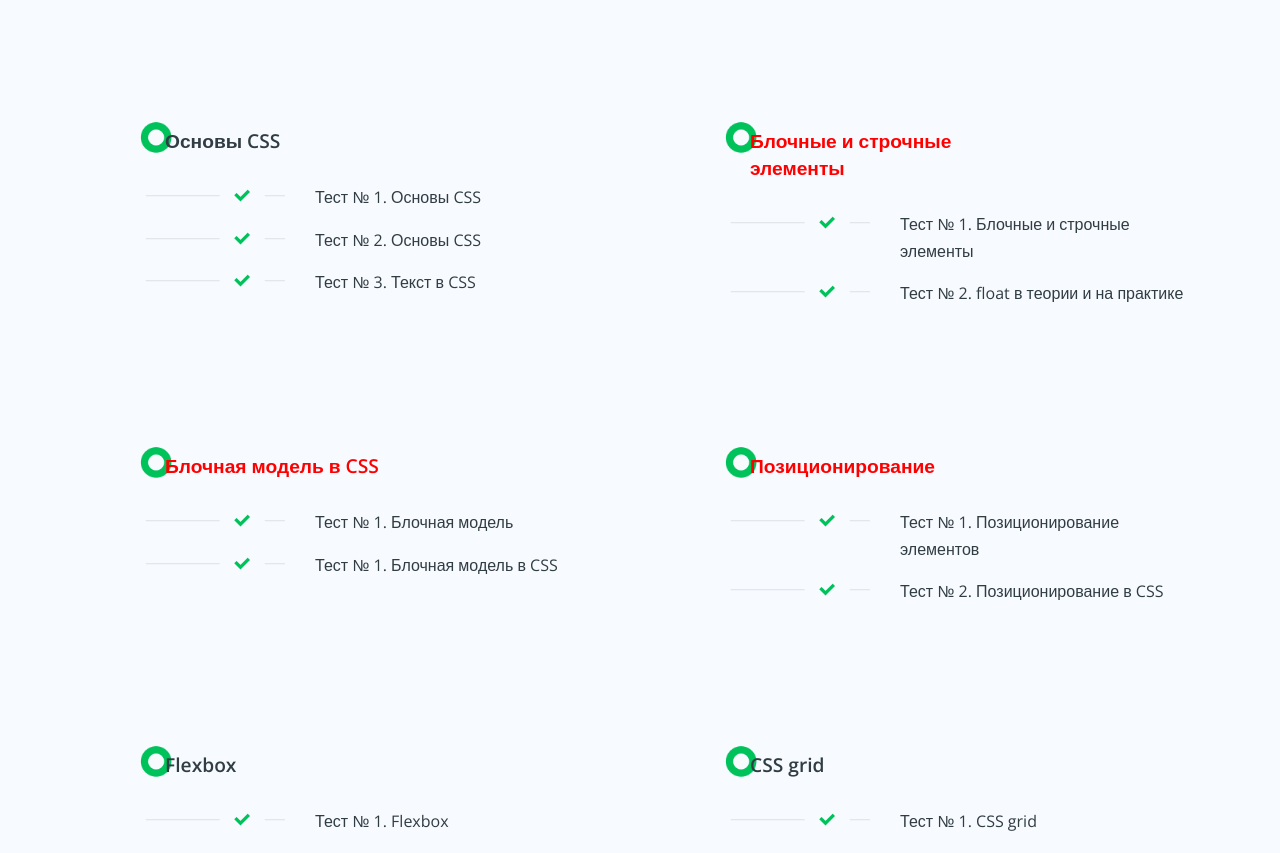
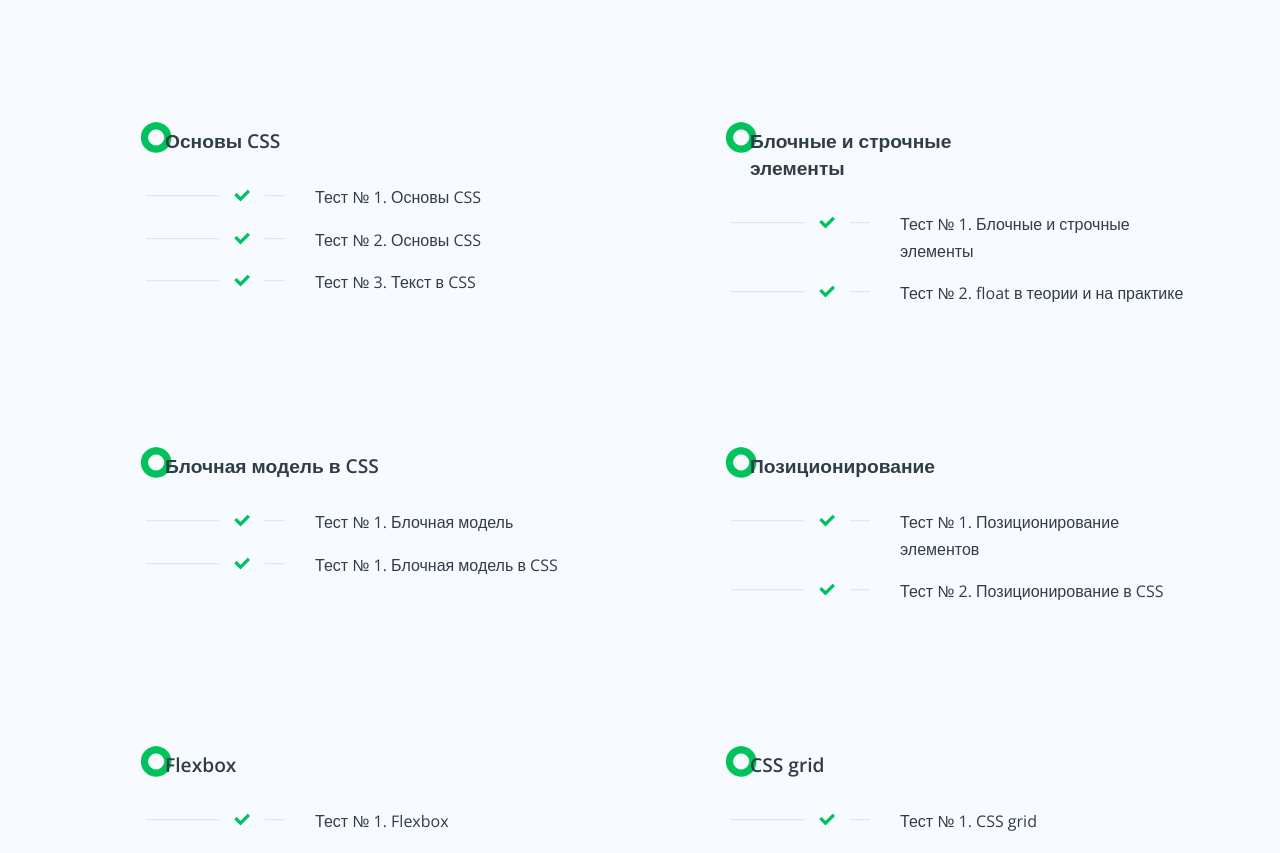
Before and after one commit to TeacherLudMila/lesso, a plain HTML site: page index.html in a window 1280 px wide. Shown: the part 4060-4913 px from the top of the page. Drawn offline with nearby package versions, Linux system fonts and the light colour scheme.

Commit message:
adaptabilitysome tests are commented out

```diff
--- a/index.html
+++ b/index.html
@@ -130,18 +130,18 @@
 						<li class="tests__item"><a href="https://webref.ru/course/css-text/quiz" target="_blank">Тест № 3. Текст в CSS</a></li>
 					</ul>
 					<ul class="tests__list">
-						<h4 style="color: red;">Блочные и строчные элементы</h4>
+						<h4>Блочные и строчные элементы</h4>
 						<li class="tests__item"><a href="https://webref.ru/course/block-inline/quiz" target="_blank">Тест № 1. Блочные и строчные элементы</a></li>
 						<li class="tests__item"><a href="https://webref.ru/course/float/quiz" target="_blank">Тест № 2. float в теории и на практике</a></li>
 
 					</ul>
 					<ul class="tests__list">
-						<h4 style="color: red;">Блочная модель в CSS</h4>
+						<h4>Блочная модель в CSS</h4>
 						<li class="tests__item"><a href="https://webref.ru/course/block-model/quiz" target="_blank">Тест № 1. Блочная модель</a></li>
 						<li class="tests__item"><a href="https://webref.ru/course/box-model/quiz" target="_blank">Тест № 1. Блочная модель в CSS</a></li>
 					</ul>
 					<ul class="tests__list">
-						<h4 style="color: red;">Позиционирование</h4>
+						<h4>Позиционирование</h4>
 						<li class="tests__item"><a href="https://webref.ru/course/position/quiz" target="_blank">Тест № 1. Позиционирование элементов</a></li>
 						<li class="tests__item"><a href="https://webref.ru/course/positioning/quiz" target="_blank">Тест № 2. Позиционирование в CSS</a></li>
 					</ul>
@@ -166,7 +166,7 @@
 
 
 
-					<ul class="tests__list">
+					<!-- <ul class="tests__list">
 						<h4>Позиционирование</h4>
 						<li class="tests__item"><a href="https://ru.w3docs.com/quiz/" target="_blank">Тест № 1</a></li>
 						<li class="tests__item"><a href="https://webref.ru/quiz" target="_blank">Тест № 2</a></li>
@@ -176,7 +176,7 @@
 						<h4>Позиционирование</h4>
 						<li class="tests__item"><a href="https://ru.w3docs.com/quiz/" target="_blank">Тест № 1</a></li>
 						<li class="tests__item"><a href="https://webref.ru/quiz" target="_blank">Тест № 2</a></li>
-					</ul>
+					</ul> -->
 				</div>
 			</div>
 		</section>
```
